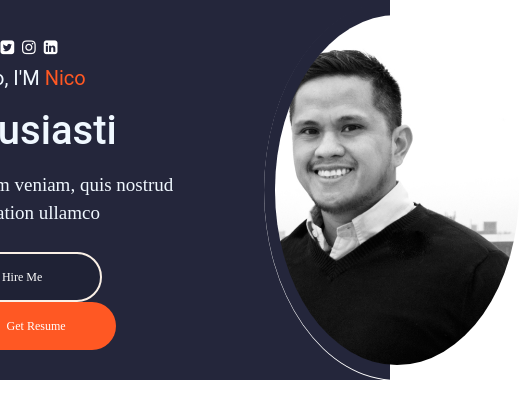
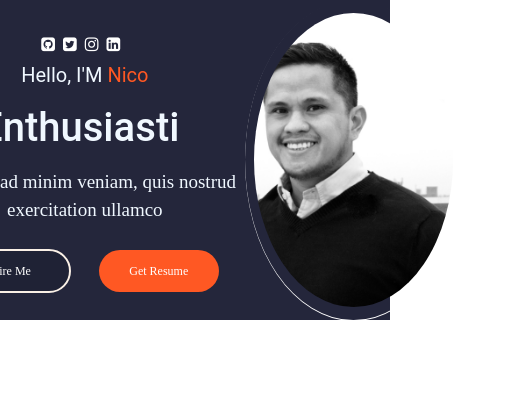
Before and after one commit to nic0mp/Nico-2Port, a React (Create React App) app in the folder client/: page / in a window 390 px wide. Shown: the top 418 px of the page, 530 px wide, since content can reach past the window. Built offline with nearby package versions, Linux system fonts and the light colour scheme; a web font is replaced by a local one.

Commit message:
added screen size 910px

```diff
--- a/client/src/PortfolioContainer/Home/Profile.css
+++ b/client/src/PortfolioContainer/Home/Profile.css
@@ -98,7 +98,19 @@
   .profile-details-role .primary-text {
     font-size: 12px;
   }
-  .profile-options .btn
-{
+  .profile-options .btn {
+    width: 120px;
+    padding: 11px 0;
+    z-index: 700;
+  }
+}
 
-}}
+@media screen and (max-width: 910px) {
+  .profile-picture {
+    height: 320px;
+    width: 320px;
+    margin: 0 0 0 4px;
+  }
+}
+
+@media screen and (max-width: 810px)
```
